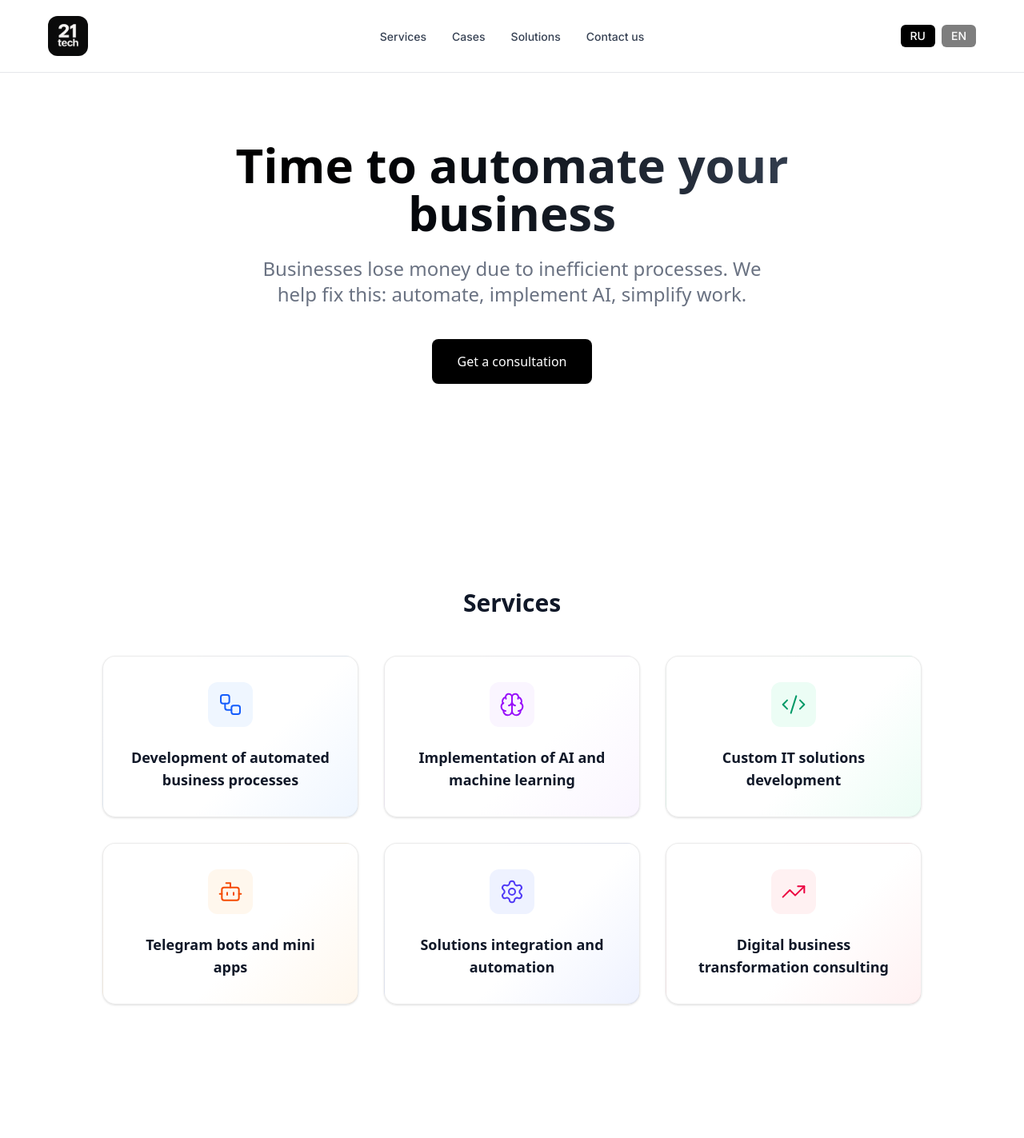
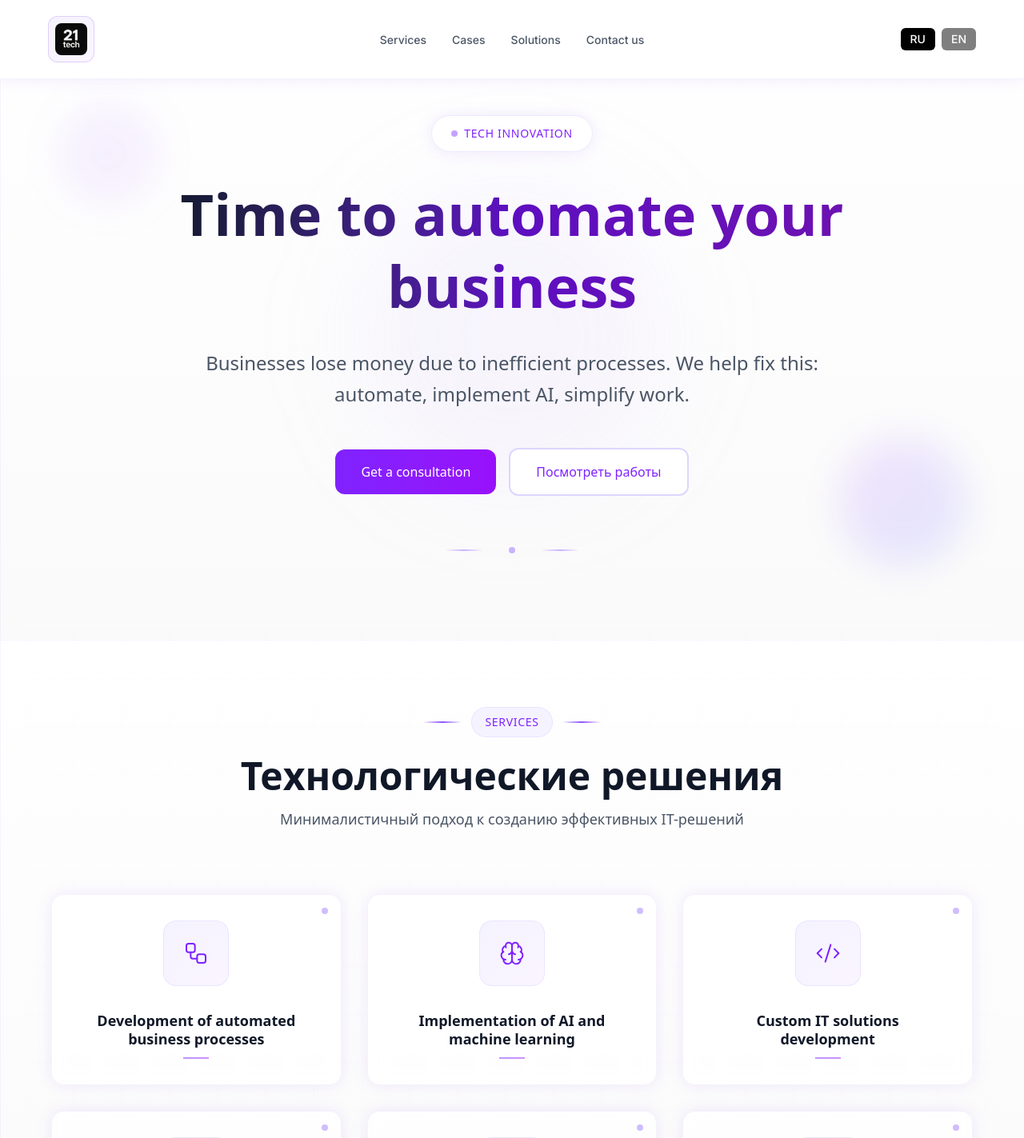
Before and after one commit to SimvolokovP/21tech, a Next.js app: page /en in a window 1280 px wide. Shown: the top 1423 px of the page at 80% size. Built offline with nearby package versions, Linux system fonts and the light colour scheme.

Commit message:
фиолетовый

```diff
--- a/src/app/[locale]/globals.css
+++ b/src/app/[locale]/globals.css
@@ -1,10 +1,29 @@
 @import "tailwindcss";
 
 :root {
-  --background: #f0f0f0;
-  --foreground: #333333;
+  /* Минималистичная технологичная палитра */
+  --background: #fafafa;
+  --foreground: #1a1a1a;
   --color-background: #ffffff;
   --color-foreground: #000000;
+
+  /* Фиолетовые акценты */
+  --primary: #7c3aed; /* violet-600 */
+  --primary-light: #a78bfa; /* violet-400 */
+  --primary-dark: #5b21b6; /* violet-800 */
+
+  /* Технологичная сетка */
+  --grid-color: rgba(124, 58, 237, 0.05);
+}
+
+/* Технологичный фон с сеткой */
+body {
+  background:
+    linear-gradient(var(--grid-color) 1px, transparent 1px),
+    linear-gradient(90deg, var(--grid-color) 1px, transparent 1px),
+    linear-gradient(180deg, #ffffff 0%, #fafafa 100%);
+  background-size: 40px 40px, 40px 40px, 100% 100%;
+  background-attachment: fixed, fixed, scroll;
 }
 
 .container {
@@ -13,8 +32,13 @@
   padding: 0 20px;
 }
 
+/* Обновленная кнопка с фиолетовыми акцентами */
 .btn {
-  @apply inline-flex items-center justify-center bg-black text-white px-8 py-4 rounded-lg font-medium transition-all duration-200 hover:shadow-lg transform hover:-translate-y-0.5;
+  @apply inline-flex items-center justify-center bg-gradient-to-r from-violet-600 to-purple-600 text-white px-8 py-4 rounded-xl font-medium transition-all duration-300 hover:shadow-xl hover:shadow-violet-500/25 transform hover:-translate-y-1 hover:scale-105;
+}
+
+.btn-secondary {
+  @apply inline-flex items-center justify-center bg-white border-2 border-violet-200 text-violet-600 px-8 py-4 rounded-xl font-medium transition-all duration-300 hover:bg-violet-50 hover:border-violet-300;
 }
 
 body.menu-open {
@@ -22,5 +46,24 @@ body.menu-open {
 }
 
 .section-indent {
-  @apply pt-12 pb-[32px] md:py-32
+  @apply pt-16 pb-16 md:pt-24 md:pb-24;
 }
+
+/* Технологичные эффекты */
+.tech-glow {
+  box-shadow: 0 0 20px rgba(124, 58, 237, 0.1);
+}
+
+.tech-border {
+  border: 1px solid rgba(124, 58, 237, 0.2);
+}
+
+/* Анимация для технологичных элементов */
+@keyframes pulse-tech {
+  0%, 100% { opacity: 0.5; }
+  50% { opacity: 1; }
+}
+
+.pulse-tech {
+  animation: pulse-tech 2s ease-in-out infinite;
+}
--- a/src/app/[locale]/page.tsx
+++ b/src/app/[locale]/page.tsx
@@ -30,8 +30,8 @@ export default function IndexPage({ params }: Props) {
 	return (
 		<div>
 			<Header />
-			<main className='min-h-screen bg-white text-black font-sans'>
-				<div className='max-w-6xl mx-auto px-4 sm:px-6 lg:px-8 py-12'>
+			<main className='min-h-screen text-black font-sans'>
+				<div className='max-w-7xl mx-auto px-4 sm:px-6 lg:px-8 py-12'>
 					<Hero />
 					<Services />
 					<Cases />
--- a/src/components/DesktopNav.tsx
+++ b/src/components/DesktopNav.tsx
@@ -16,7 +16,7 @@ export function DesktopNav() {
 
   return (
     <nav className="hidden md:flex flex-1 justify-center">
-      <ul className="flex space-x-8 text-gray-700 font-medium">
+      <ul className="flex space-x-8 text-gray-600 font-medium">
         {navigation.map((navLink, index) => {
           const matcher = match(`/:locale${navLink.href}`, {
             decode: decodeURIComponent,
@@ -27,11 +27,12 @@ export function DesktopNav() {
             <li key={index}>
               <Link href={navLink.href}>
                 <span
-                  className={`${
-                    isActive ? "text-black" : ""
-                  } hover:text-black transition-colors text-[14px] cursor-pointer`}
+                  className={`relative ${
+                    isActive ? "text-violet-600" : ""
+                  } hover:text-violet-600 transition-all duration-300 text-[14px] cursor-pointer group`}
                 >
                   {navLink.text}
+                  <span className={`absolute -bottom-1 left-0 w-0 h-0.5 bg-gradient-to-r from-violet-600 to-purple-600 transition-all duration-300 group-hover:w-full ${isActive ? 'w-full' : ''}`}></span>
                 </span>
               </Link>
             </li>
--- a/src/components/Header.tsx
+++ b/src/components/Header.tsx
@@ -38,21 +38,21 @@ export function Header() {
 	return (
 		<>
 			<header
-				className={`fixed border-b border-gray-200 top-0 left-0 right-0 w-full flex items-center justify-between bg-white backdrop-blur-sm p-[8px] z-50 transition-transform duration-300 md:p-[20px] ${
+				className={`fixed top-0 left-0 right-0 w-full flex items-center justify-between bg-white/90 backdrop-blur-md border-b border-violet-200/30 p-[8px] z-50 transition-all duration-300 md:p-[20px] tech-glow ${
 					isVisible ? 'translate-y-0' : '-translate-y-full'
 				}`}
 			>
 				<div className='container flex items-center justify-between'>
 					<div className='flex items-center grow basis-0'>
-						<div className='rounded-lg flex items-center justify-center overflow-hidden'>
+						<div className='rounded-xl flex items-center justify-center overflow-hidden p-2 bg-gradient-to-br from-violet-50 to-purple-50 border border-violet-200/50 tech-border hover:scale-105 transition-transform duration-300'>
 							<Link href={`/${locale}`}>
 								<Image
 									priority
 									src='/logo.png'
 									alt='21tech logo'
-									width={50}
-									height={50}
-									className='object-contain rounded-xl inline-block'
+									width={40}
+									height={40}
+									className='object-contain rounded-lg inline-block'
 								/>
 							</Link>
 						</div>
--- a/src/sections/Hero.tsx
+++ b/src/sections/Hero.tsx
@@ -4,17 +4,46 @@ export async function Hero() {
   const t = await getTranslations("Hero");
 
   return (
-    <section className="w-full text-center section-indent after:block after:w-full">
-      <div className="max-w-3xl mx-auto">
-        <h1 className="text-4xl md:text-6xl font-bold mb-6 bg-clip-text text-transparent bg-gradient-to-r from-black to-gray-700">
+    <section className="w-full text-center section-indent relative overflow-hidden">
+      {/* Технологичные декоративные элементы */}
+      <div className="absolute inset-0 overflow-hidden pointer-events-none">
+        <div className="absolute top-20 left-10 w-32 h-32 rounded-full bg-gradient-to-br from-violet-400/20 to-purple-400/20 blur-xl pulse-tech"></div>
+        <div className="absolute bottom-20 right-10 w-40 h-40 rounded-full bg-gradient-to-br from-purple-400/20 to-indigo-400/20 blur-xl pulse-tech" style={{animationDelay: '1s'}}></div>
+        <div className="absolute top-1/2 left-1/2 transform -translate-x-1/2 -translate-y-1/2 w-96 h-96 rounded-full bg-gradient-to-br from-violet-300/10 to-purple-300/10 blur-3xl"></div>
+      </div>
+
+      <div className="max-w-4xl mx-auto relative z-10">
+        {/* Технологичный индикатор */}
+        <div className="inline-flex items-center gap-2 mb-8 px-6 py-3 rounded-full bg-white/80 backdrop-blur-sm border border-violet-200/50 tech-glow">
+          <div className="w-2 h-2 rounded-full bg-violet-500 pulse-tech"></div>
+          <span className="text-sm font-medium text-violet-600 uppercase tracking-wider">
+            Tech Innovation
+          </span>
+        </div>
+
+        <h1 className="text-5xl md:text-7xl font-bold mb-8 bg-clip-text text-transparent bg-gradient-to-r from-gray-900 via-violet-800 to-purple-800 leading-tight">
           {t("title")}
         </h1>
-        <p className="text-xl md:text-2xl text-gray-500 mb-10 max-w-2xl mx-auto">
+
+        <p className="text-xl md:text-2xl text-gray-600 mb-12 max-w-3xl mx-auto leading-relaxed">
           {t("subtitle")}
         </p>
-        <a href={`mailto:21tech@gmail.com`} className="btn">
-          {t("cta")}
-        </a>
+
+        <div className="flex flex-col sm:flex-row gap-4 justify-center items-center">
+          <a href={`mailto:21tech@gmail.com`} className="btn">
+            {t("cta")}
+          </a>
+          <button className="btn-secondary">
+            Посмотреть работы
+          </button>
+        </div>
+
+        {/* Технологичные иконки/декорации */}
+        <div className="flex justify-center items-center gap-8 mt-16 opacity-60">
+          <div className="w-12 h-0.5 bg-gradient-to-r from-transparent via-violet-400 to-transparent"></div>
+          <div className="w-2 h-2 rounded-full bg-violet-400"></div>
+          <div className="w-12 h-0.5 bg-gradient-to-r from-transparent via-violet-400 to-transparent"></div>
+        </div>
       </div>
     </section>
   );
--- a/src/sections/Services.tsx
+++ b/src/sections/Services.tsx
@@ -18,24 +18,6 @@ const icons = [
   TrendingUp,
 ];
 
-const bgColors = [
-  "bg-blue-50",
-  "bg-purple-50",
-  "bg-emerald-50",
-  "bg-orange-50",
-  "bg-indigo-50",
-  "bg-rose-50",
-];
-
-const iconColors = [
-  "text-blue-600",
-  "text-purple-600",
-  "text-emerald-600",
-  "text-orange-600",
-  "text-indigo-600",
-  "text-rose-600",
-];
-
 const Services = async () => {
   const t = await getTranslations("Services");
 
@@ -44,46 +26,69 @@ const Services = async () => {
     .sort()
     .map((key) => itemsObj[key]);
 
-  // const items = Object.values(t("items"));
+  return (
+    <section id="services" className="w-full section-indent px-4 relative">
+      {/* Фоновая сетка */}
+      <div className="absolute inset-0 opacity-30 pointer-events-none">
+        <div className="absolute inset-0"
+             style={{
+               backgroundImage: `
+                 linear-gradient(rgba(124, 58, 237, 0.05) 1px, transparent 1px),
+                 linear-gradient(90deg, rgba(124, 58, 237, 0.05) 1px, transparent 1px)
+               `,
+               backgroundSize: '60px 60px'
+             }}>
+        </div>
+      </div>
 
-  return (
-    <section id="services" className="w-full rounded-3xl section-indent px-4">
-      <h2 className="text-3xl font-bold text-gray-900 mb-6 md:mb-12 text-center">
+      <div className="max-w-6xl mx-auto relative z-10">
+        {/* Заголовок */}
+        <div className="text-center mb-20">
+          <div className="inline-flex items-center gap-3 mb-6">
+            <div className="w-12 h-0.5 bg-gradient-to-r from-transparent via-violet-500 to-transparent"></div>
+            <span className="text-sm font-medium text-violet-600 uppercase tracking-wider px-4 py-2 rounded-full bg-violet-50 border border-violet-200/50">
               {t("title")}
+            </span>
+            <div className="w-12 h-0.5 bg-gradient-to-r from-transparent via-violet-500 to-transparent"></div>
+          </div>
+          <h2 className="text-4xl md:text-5xl font-bold text-gray-900 mb-4">
+            Технологические решения
           </h2>
-      <div className="grid gap-8 sm:grid-cols-2 lg:grid-cols-3 max-w-5xl mx-auto">
+          <p className="text-lg text-gray-600 max-w-2xl mx-auto">
+            Минималистичный подход к созданию эффективных IT-решений
+          </p>
+        </div>
+
+        {/* Сетка сервисов */}
+        <div className="grid gap-8 sm:grid-cols-2 lg:grid-cols-3">
           {items.map((item, idx) => {
             const Icon = icons[idx % icons.length];
             return (
               <div
                 key={idx}
-              className={`group bg-white border rounded-2xl p-8 shadow-sm hover:shadow-xl transition-all duration-300 flex flex-col items-center text-center ${
-                bgColors[idx % bgColors.length]
-              }`}
-              style={{
-                borderColor: "rgba(0,0,0,0.08)",
-                background: `linear-gradient(135deg, white 60%, ${bgColors[idx % bgColors.length].includes('blue') ? '#eff6ff' :
-                  bgColors[idx % bgColors.length].includes('purple') ? '#faf5ff' :
-                  bgColors[idx % bgColors.length].includes('emerald') ? '#ecfdf5' :
-                  bgColors[idx % bgColors.length].includes('orange') ? '#fff7ed' :
-                  bgColors[idx % bgColors.length].includes('indigo') ? '#eef2ff' : '#fff1f2'} 100%)`
-              }}
+                className="group relative bg-white/80 backdrop-blur-sm border border-violet-200/30 rounded-2xl p-8 transition-all duration-500 hover:scale-105 hover:shadow-2xl hover:shadow-violet-500/10 tech-glow"
               >
-              <span
-                className={`mb-6 p-3 rounded-xl ${
-                  bgColors[idx % bgColors.length]
-                } ${
-                  iconColors[idx % iconColors.length]
-                } group-hover:scale-110 transition-transform duration-300`}
-              >
-                <Icon size={32} strokeWidth={1.5} />
-              </span>
-              <span className="text-lg font-semibold text-gray-900">
+                {/* Иконка */}
+                <div className="flex flex-col items-center text-center">
+                  <div className="mb-8 p-6 rounded-2xl bg-gradient-to-br from-violet-50 to-purple-50 border border-violet-200/50 group-hover:from-violet-500 group-hover:to-purple-500 transition-all duration-300">
+                    <Icon size={32} strokeWidth={1.5} className="text-violet-600 group-hover:text-white transition-colors duration-300" />
+                  </div>
+
+                  {/* Текст */}
+                  <h3 className="text-lg font-semibold text-gray-900 leading-tight mb-3">
                     {item}
-              </span>
+                  </h3>
+
+                  {/* Технологичный индикатор */}
+                  <div className="w-8 h-0.5 bg-gradient-to-r from-violet-500 to-purple-500 opacity-60 group-hover:opacity-100 transition-opacity duration-300"></div>
+                </div>
+
+                {/* Декоративные элементы */}
+                <div className="absolute top-4 right-4 w-2 h-2 rounded-full bg-violet-400 opacity-50 group-hover:opacity-100 transition-opacity duration-300 pulse-tech"></div>
               </div>
             );
           })}
+        </div>
       </div>
     </section>
   );
```
Also changed, not shown: src/components/Footer.tsx (+16 -9 lines). Lines whose indentation alone changed are shown as unchanged.
